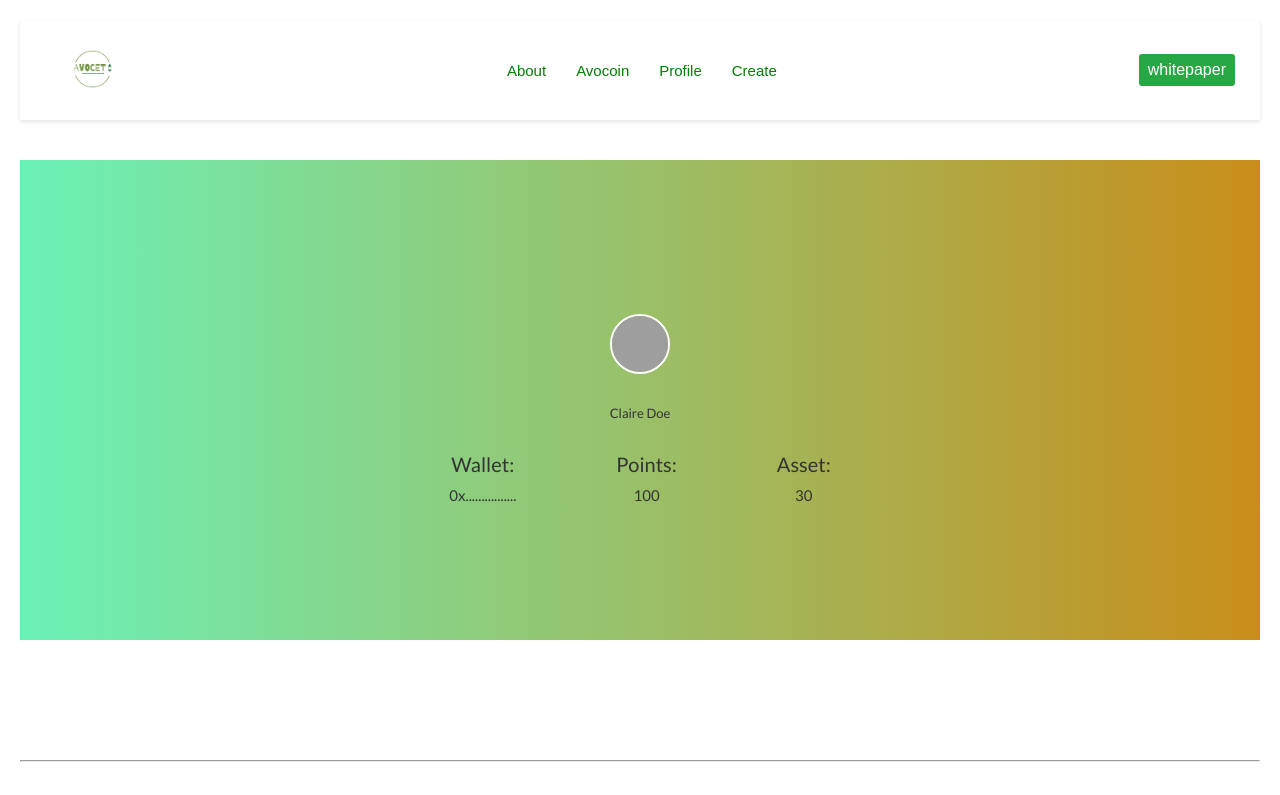
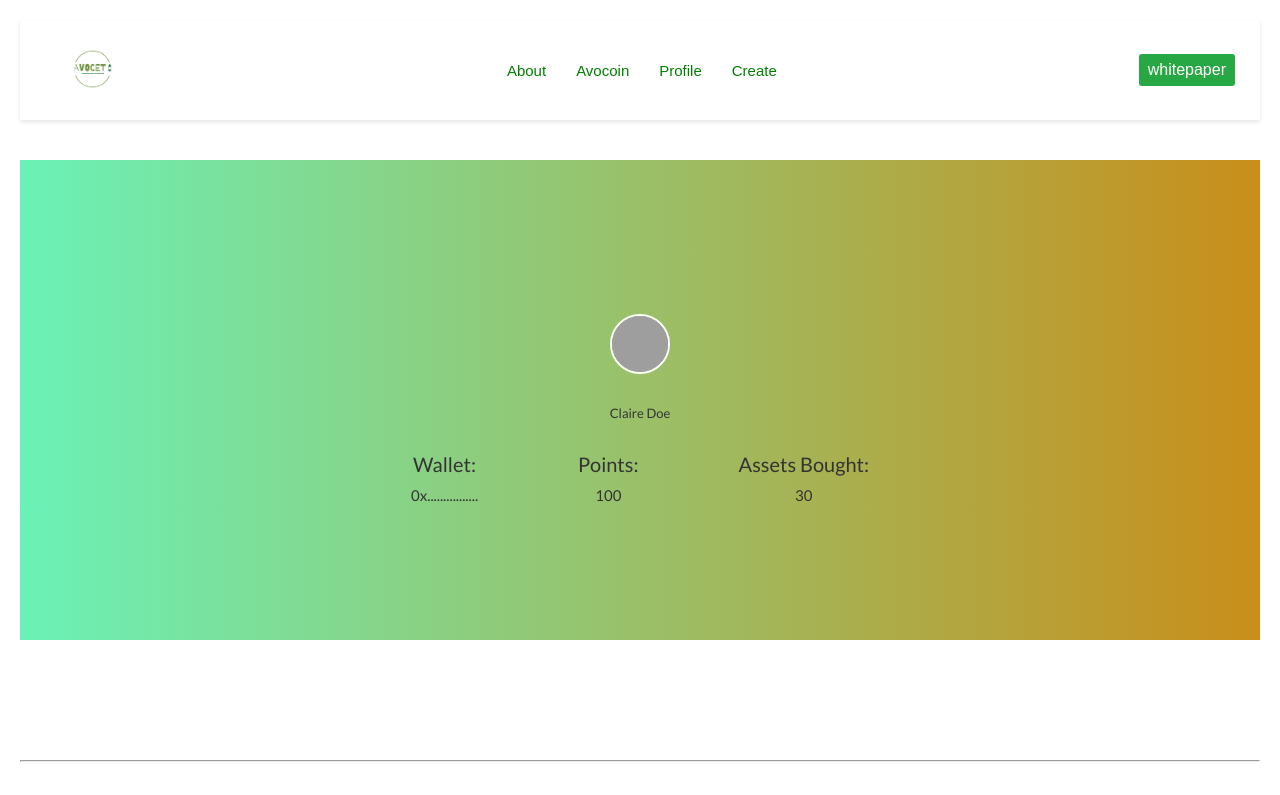
Before and after one commit to ameer017/avocet-frontend, a React (Vite) app: page /profile in a window 1280 px wide. Shown: the top 795 px of the page. Built offline with nearby package versions, Linux system fonts and the light colour scheme; grey boxes are pictures that could not be loaded; the HTML template or start-up script is replaced by a standard one.

Commit message:
profile_page

```diff
--- a/src/Pages/Profile/Profile.jsx
+++ b/src/Pages/Profile/Profile.jsx
@@ -24,7 +24,7 @@ const Profile = () => {
                 <p>100</p>
               </div>
               <div>
-                <h4>Asset:</h4>
+                <h4>Assets Bought:</h4>
                 <p>30</p>
               </div>
             </div>
```
